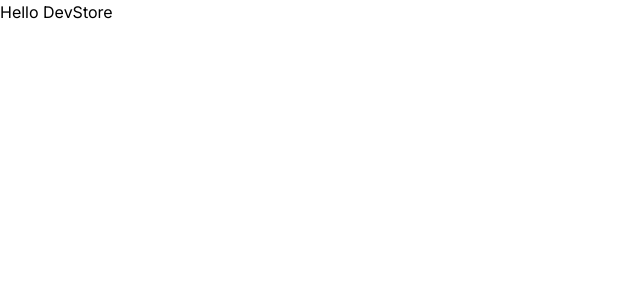
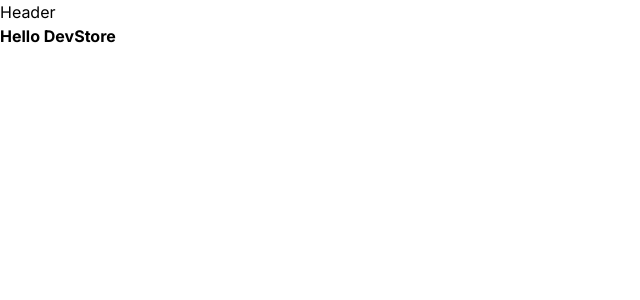
Before and after one commit to vitorsemidio-dev/devstore, a Next.js app: page / in a window 1280 px wide. Shown: the top 300 px of the page, without its empty margins (0-640 px from the left). Built offline with nearby package versions, Linux system fonts and the light colour scheme.

Commit message:
chore: Preparação estrutura de pastas do projeto

```diff
--- /dev/null
+++ b/src/app/(store)/(home)/loading.tsx
@@ -0,0 +1,3 @@
+export default function LoadingHome() {
+  return <p>Carregando home..</p>;
+}
--- /dev/null
+++ b/src/app/(store)/(home)/page.tsx
@@ -0,0 +1,3 @@
+export default function Home() {
+  return <h1 className="font-bold">Hello DevStore</h1>;
+}
--- /dev/null
+++ b/src/app/(store)/layout.tsx
@@ -0,0 +1,11 @@
+import { LayoutParams } from '@/app/common/layout.type';
+import { Header } from '../components/header';
+
+export default function HomeLayout({ children }: LayoutParams) {
+  return (
+    <>
+      <Header />
+      {children}
+    </>
+  );
+}
--- /dev/null
+++ b/src/app/(store)/search/loading.tsx
@@ -0,0 +1,3 @@
+export default function LoadingSearch() {
+  return <p>Carregando busca...</p>;
+}
--- /dev/null
+++ b/src/app/(store)/search/page.tsx
@@ -0,0 +1,3 @@
+export default function SearchPage() {
+  return <h1>Search Page</h1>;
+}
--- /dev/null
+++ b/src/app/common/layout.type.ts
@@ -0,0 +1,3 @@
+export type LayoutParams = {
+  children: React.ReactNode;
+};
--- /dev/null
+++ b/src/app/components/header.tsx
@@ -0,0 +1,3 @@
+export function Header() {
+  return <div>Header</div>;
+}
--- a/src/app/page.tsx
+++ /dev/null
@@ -1,3 +0,0 @@
-export default function Home() {
-  return <h1>Hello DevStore</h1>;
-}
```
Also changed, not shown: src/app/layout.tsx (+2 -5 lines), src/app/icon.png (added).
